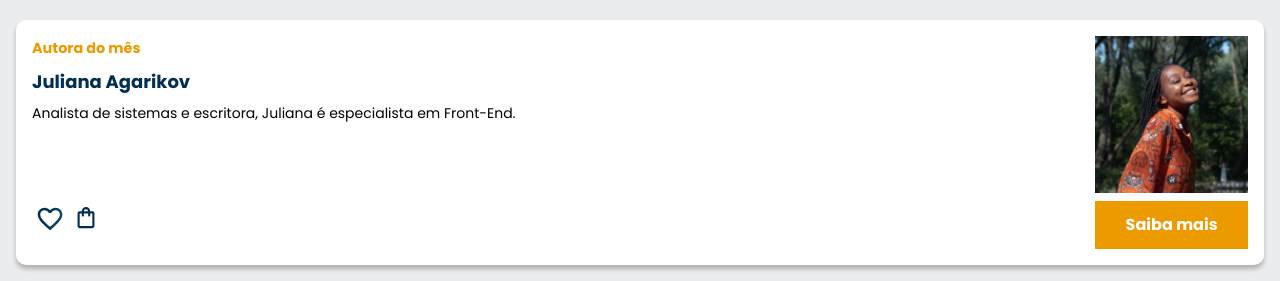
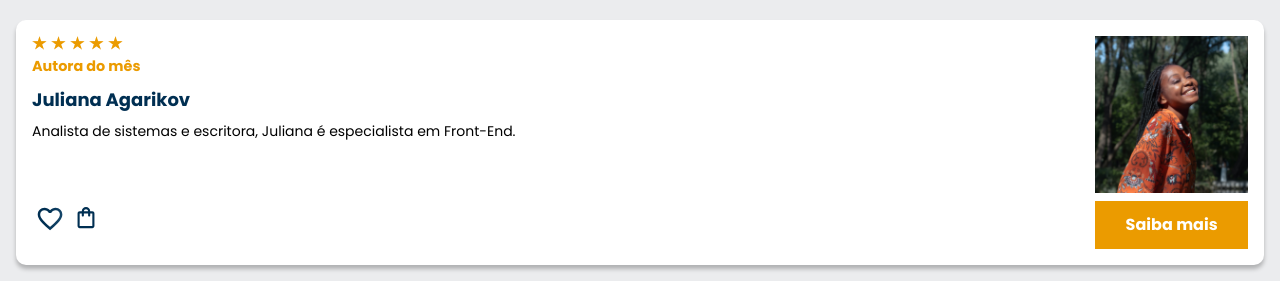
Before and after one commit to BrunoRossiGavioli/AluraBooks, a plain HTML site: page index.html in a window 1280 px wide. Shown: the part 1879-2160 px from the top of the page. Drawn offline with nearby package versions, Linux system fonts and the light colour scheme.

Commit message:
Adicionando estrelas de avaliação

```diff
--- a/index.html
+++ b/index.html
@@ -125,6 +125,7 @@
             <div class="card__descricao">
                 <!-- 1º coluna-->
                 <div>
+                    <img src="./img/Estrelinhas.png" alt="Avaliação 5 estrelas">
                     <h3 class="descricao__titulo">Autora do mês</h3>
                     <h2 class="descricao__titulo-livro">Juliana Agarikov</h2>
                     <p class="descricao__texto">Analista de sistemas e escritora, Juliana é especialista em Front-End.</p>
```
